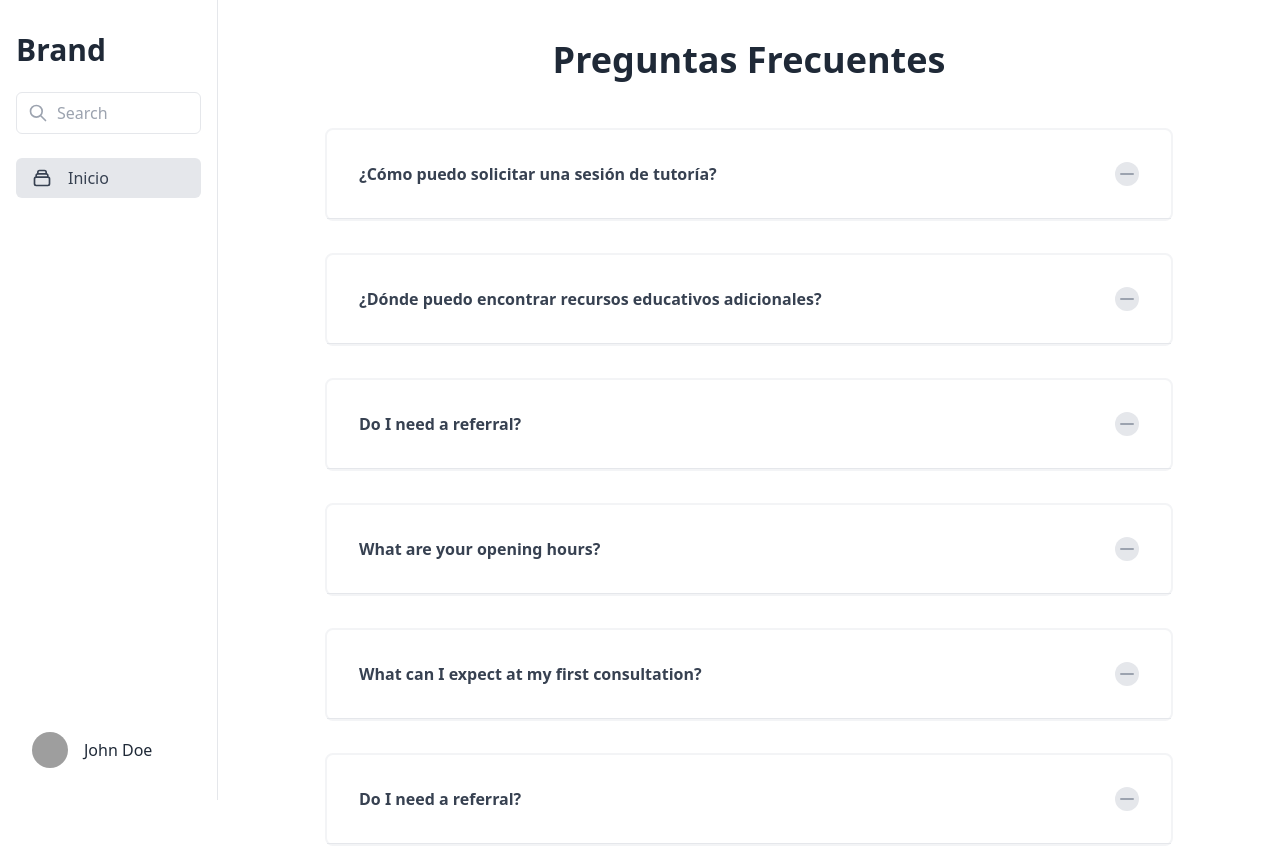
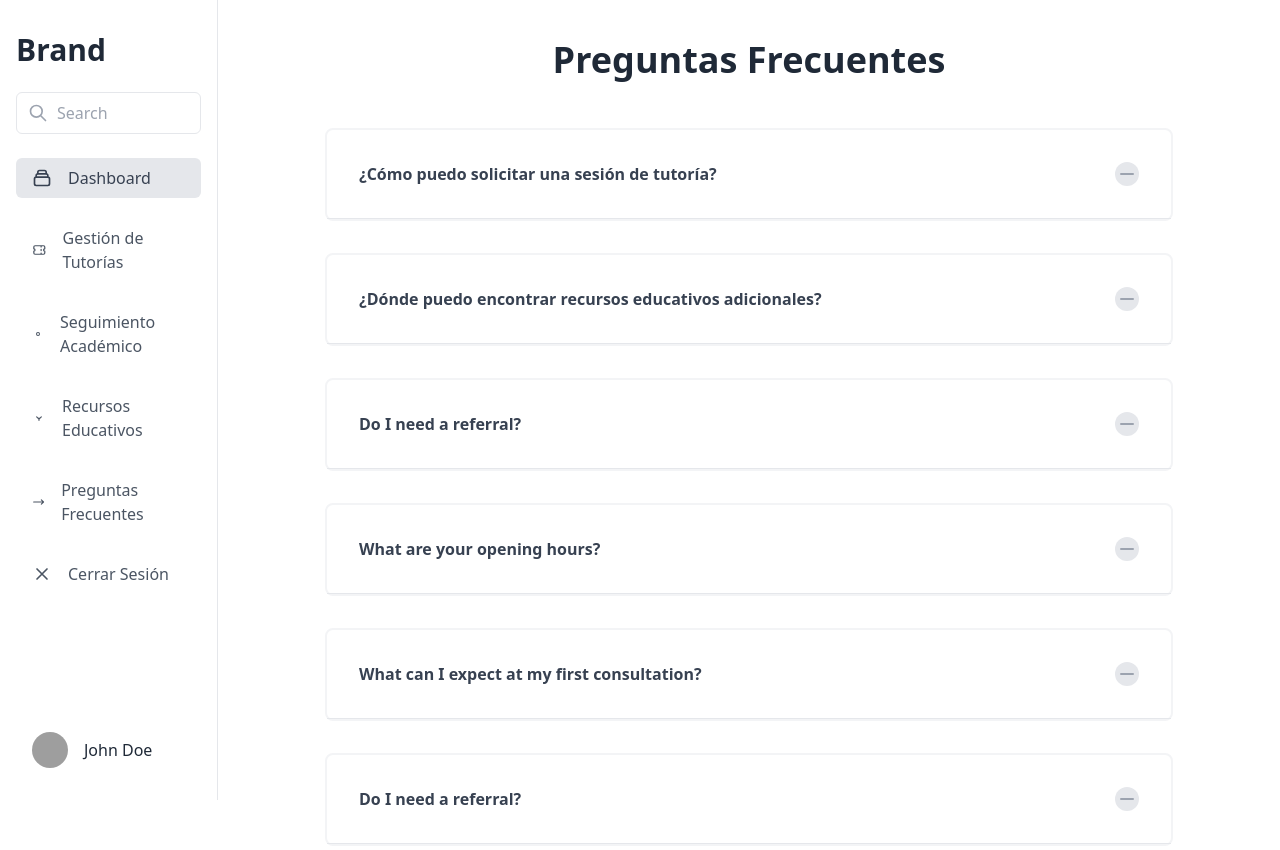
Before and after one commit to MADGRISMAD/electronica-tutorias, a Vue app in the folder FrontEnd/: page / in a window 1280 px wide. Shown: the top 850 px of the page. Built offline with nearby package versions, Linux system fonts and the light colour scheme; grey boxes are pictures that could not be loaded.

Commit message:
Refactor MainPage.vue component and add SidebarComponent

```diff
--- a/FrontEnd/src/components/MainPage.vue
+++ b/FrontEnd/src/components/MainPage.vue
@@ -1,47 +1,7 @@
 <template>
   <div class="flex">
-    <div class="flex flex-col w-64 h-screen px-4 py-8 bg-white border-r dark:bg-gray-800 dark:border-gray-600">
-      <h2 class="text-3xl font-semibold text-gray-800 dark:text-white">Brand</h2>
+    <SidebarComponent  />
 
-      <div class="relative mt-6">
-        <span class="absolute inset-y-0 left-0 flex items-center pl-3">
-          <svg class="w-5 h-5 text-gray-400" viewBox="0 0 24 24" fill="none">
-            <path
-              d="M21 21L15 15M17 10C17 13.866 13.866 17 10 17C6.13401 17 3 13.866 3 10C3 6.13401 6.13401 3 10 3C13.866 3 17 6.13401 17 10Z"
-              stroke="currentColor" stroke-width="2" stroke-linecap="round" stroke-linejoin="round"></path>
-          </svg>
-        </span>
-
-        <input type="text"
-          class="w-full py-2 pl-10 pr-4 text-gray-700 bg-white border rounded-md dark:bg-gray-800 dark:text-gray-300 dark:border-gray-600 focus:border-blue-400 dark:focus:border-blue-300 focus:ring-blue-300 focus:ring-opacity-40 focus:outline-none focus:ring"
-          placeholder="Search" />
-      </div>
-
-      <div class="flex flex-col justify-between flex-1 mt-6">
-        <nav>
-          <a class="flex items-center px-4 py-2 text-gray-700 bg-gray-200 rounded-md dark:bg-gray-700 dark:text-gray-200"
-            href="#">
-            <svg class="w-5 h-5" viewBox="0 0 24 24" fill="none" xmlns="http://www.w3.org/2000/svg">
-              <path
-                d="M19 11H5M19 11C20.1046 11 21 11.8954 21 13V19C21 20.1046 20.1046 21 19 21H5C3.89543 21 3 20.1046 3 19V13C3 11.8954 3.89543 11 5 11M19 11V9C19 7.89543 18.1046 7 17 7M5 11V9C5 7.89543 5.89543 7 7 7M7 7V5C7 3.89543 7.89543 3 9 3H15C16.1046 3 17 3.89543 17 5V7M7 7H17"
-                stroke="currentColor" stroke-width="2" stroke-linecap="round" stroke-linejoin="round" />
-            </svg>
-
-            <span class="mx-4 font-medium">Inicio</span>
-          </a>
-
-          <!-- Agregar otras opciones de navegación aquí -->
-        </nav>
-
-        <div class="flex items-center px-4 -mx-2">
-          <img class="object-cover mx-2 rounded-full h-9 w-9"
-            src="https://images.unsplash.com/photo-1531427186611-ecfd6d936c79?ixid=MXwxMjA3fDB8MHxwaG90by1wYWdlfHx8fGVufDB8fHw%3D&ixlib=rb-1.2.1&auto=format&fit=crop&w=634&q=80"
-            alt="avatar" />
-          <h4 class="mx-2 font-medium text-gray-800 dark:text-gray-200 hover:underline">John Doe</h4>
-        </div>
-      </div>
-    </div>
-    <!-- Agregado el contenido de las preguntas frecuentes -->
     <div class="flex flex-col w-full">
       <section class="bg-white dark:bg-gray-900">
         <div class="container max-w-4xl px-6 py-10 mx-auto">
@@ -75,7 +35,13 @@
 </template>
 
 <script>
+import SidebarComponent from './SidebarComponent.vue';
+
 export default {
+  components: {
+    SidebarComponent,
+  },
+
   data() {
     return {
       modoOscuro: false,
@@ -83,10 +49,9 @@
         { title: '¿Cómo puedo solicitar una sesión de tutoría?', content: 'Para solicitar una sesión de tutoría, inicia sesión en el sistema y busca la opción de "Solicitar Tutoría" en tu panel de control. Completa el formulario proporcionando detalles sobre el tema que necesitas ayuda y tu disponibilidad.', expanded: false },
         { title: '¿Dónde puedo encontrar recursos educativos adicionales?', content: 'Puedes encontrar recursos educativos adicionales en el repositorio de recursos dentro del sistema. Explora las categorías disponibles y descarga los materiales que sean relevantes para tu aprendizaje.', expanded: false },
         { title: 'Do I need a referral?', content: 'Lorem ipsum dolor sit, amet consectetur adipisicing elit. Voluptas eaque nobis, fugit odit omnis fugiat deleniti animi ab maxime cum laboriosam recusandae facere dolorum veniam quia pariatur obcaecati illo ducimus?', expanded: false },
-      { title: 'What are your opening hours?', content: 'Lorem ipsum dolor sit, amet consectetur adipisicing elit. Voluptas eaque nobis, fugit odit omnis fugiat deleniti animi ab maxime cum laboriosam recusandae facere dolorum veniam quia pariatur obcaecati illo ducimus?', expanded: false },
-      { title: 'What can I expect at my first consultation?', content: 'Lorem ipsum dolor sit, amet consectetur adipisicing elit. Voluptas eaque nobis, fugit odit omnis fugiat deleniti animi ab maxime cum laboriosam recusandae facere dolorum veniam quia pariatur obcaecati illo ducimus?', expanded: false },
-      { title: 'Do I need a referral?', content: 'Lorem ipsum dolor sit, amet consectetur adipisicing elit. Voluptas eaque nobis, fugit odit omnis fugiat deleniti animi ab maxime cum laboriosam recusandae facere dolorum veniam quia pariatur obcaecati illo ducimus?', expanded: false },
-
+        { title: 'What are your opening hours?', content: 'Lorem ipsum dolor sit, amet consectetur adipisicing elit. Voluptas eaque nobis, fugit odit omnis fugiat deleniti animi ab maxime cum laboriosam recusandae facere dolorum veniam quia pariatur obcaecati illo ducimus?', expanded: false },
+        { title: 'What can I expect at my first consultation?', content: 'Lorem ipsum dolor sit, amet consectetur adipisicing elit. Voluptas eaque nobis, fugit odit omnis fugiat deleniti animi ab maxime cum laboriosam recusandae facere dolorum veniam quia pariatur obcaecati illo ducimus?', expanded: false },
+        { title: 'Do I need a referral?', content: 'Lorem ipsum dolor sit, amet consectetur adipisicing elit. Voluptas eaque nobis, fugit odit omnis fugiat deleniti animi ab maxime cum laboriosam recusandae facere dolorum veniam quia pariatur obcaecati illo ducimus?', expanded: false },
       ]
     };
   },
```
